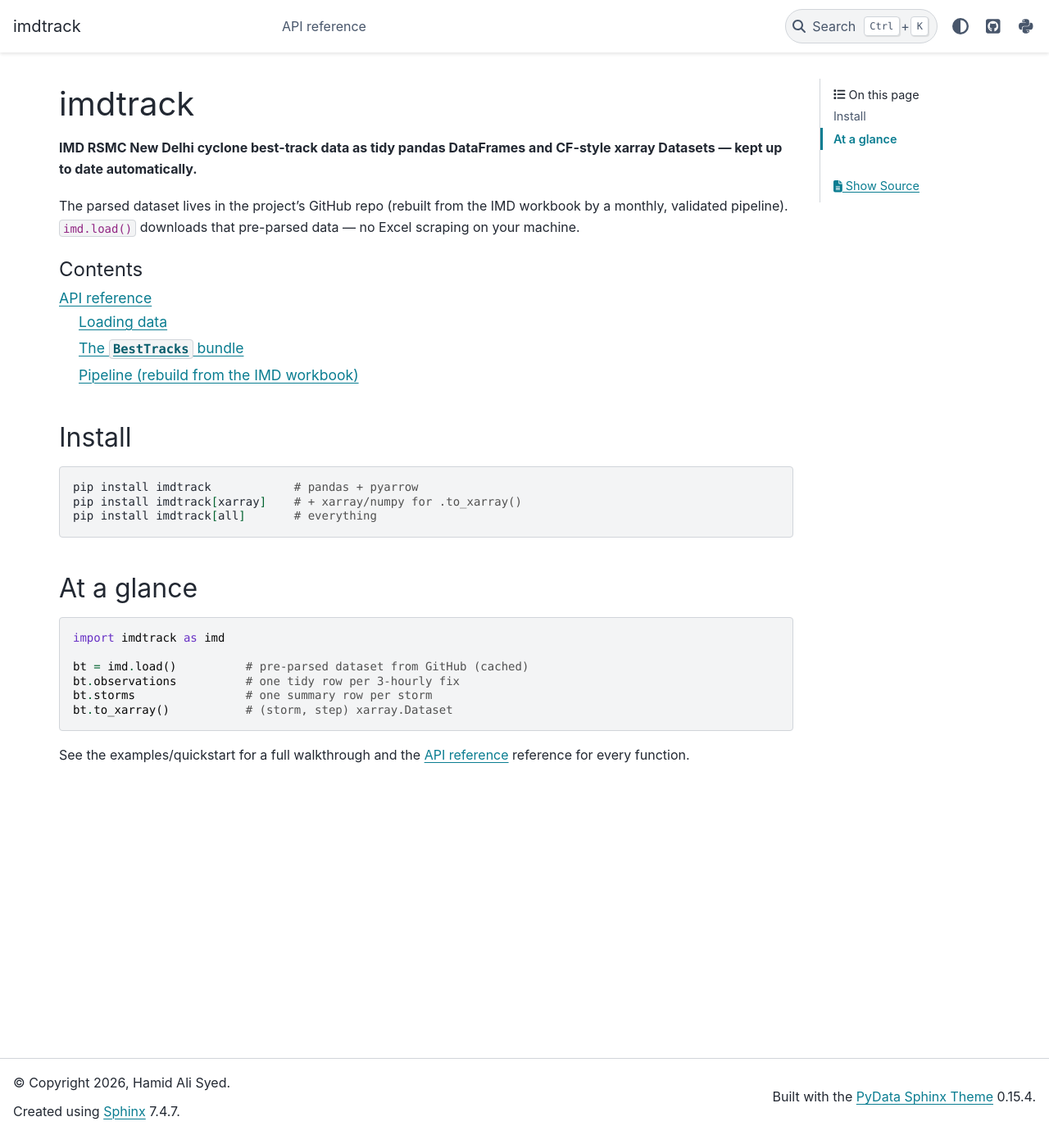
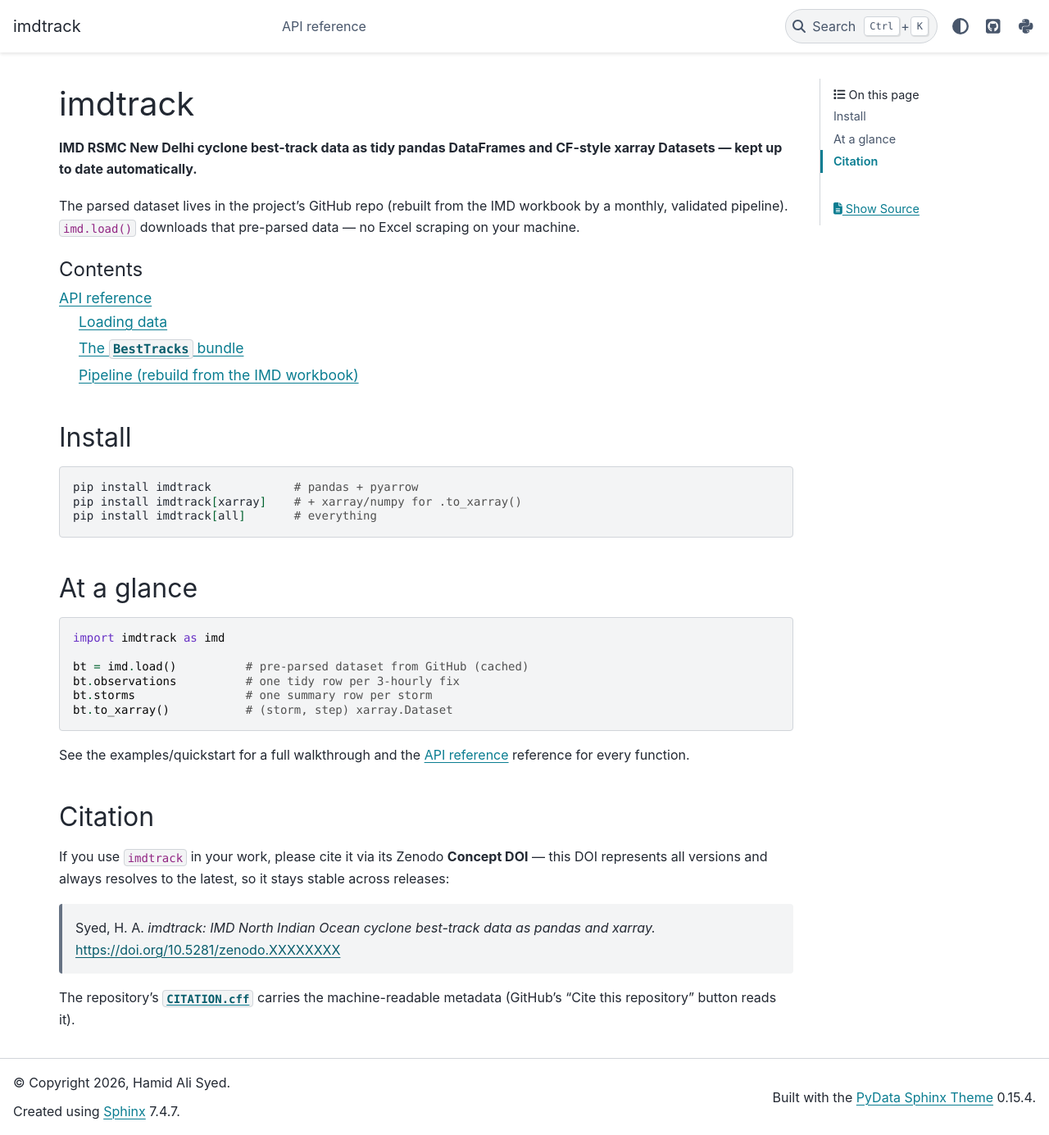
Before and after one commit to syedhamidali/imdtrack, a Sphinx documentation site: the page built from docs/index.md, in a window 1280 px wide and 1385 px high. Shown: the whole window at 82% size. Built offline with Sphinx 7.4.7 and the PyData theme 0.15.4, drawn with Linux system fonts in a browser that asks for light colours; pages that are not in the unit, such as notebooks, are missing from menus.

Commit message:
docs: add citation section to the docs site; align README citation
Same Zenodo concept-DOI citation now appears in the README and on Read the
Docs, sharing one placeholder token to fill in after Zenodo archives v0.2.0.

```diff
--- a/docs/index.md
+++ b/docs/index.md
@@ -37,3 +37,16 @@ bt.to_xarray()           # (storm, step) xarray.Dataset
 
 See the {doc}`examples/quickstart` for a full walkthrough and the {doc}`api`
 reference for every function.
+
+## Citation
+
+If you use `imdtrack` in your work, please cite it via its Zenodo **Concept
+DOI** — this DOI represents all versions and always resolves to the latest, so
+it stays stable across releases:
+
+> Syed, H. A. *imdtrack: IMD North Indian Ocean cyclone best-track data as
+> pandas and xarray.* <https://doi.org/10.5281/zenodo.XXXXXXXX>
+
+The repository's [`CITATION.cff`](https://github.com/syedhamidali/imdtrack/blob/main/CITATION.cff)
+carries the machine-readable metadata (GitHub's "Cite this repository" button
+reads it).
```
Also changed, not shown: README.md (+7 -4 lines).
